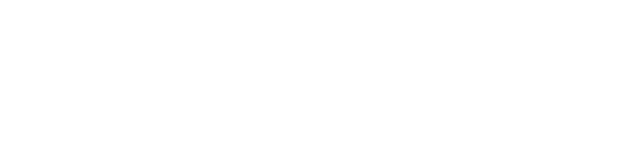
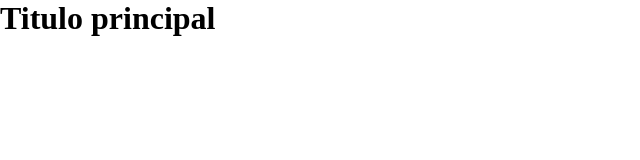
Before and after one commit to VictoriaDesiree/repositorio_hermosilla, a plain HTML site: page index.html in a window 1280 px wide. Shown: the whole page, without its empty margins (0-640 px from the left). Drawn offline with Linux system fonts and the light colour scheme.

Commit message:
primer commit rama_uno

```diff
--- a/index.html
+++ b/index.html
@@ -8,6 +8,8 @@
     <title>Prueba</title>
 </head>
 <body>
-
+    <main>
+        <h1>Titulo principal</h1>
+    </main>
 </body>
 </html>
```
